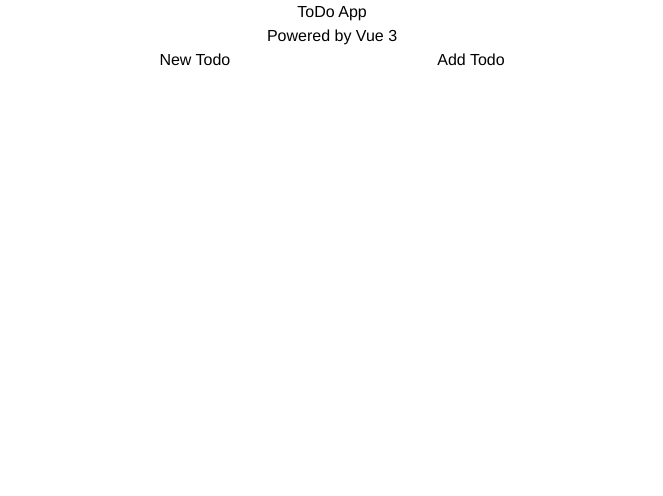
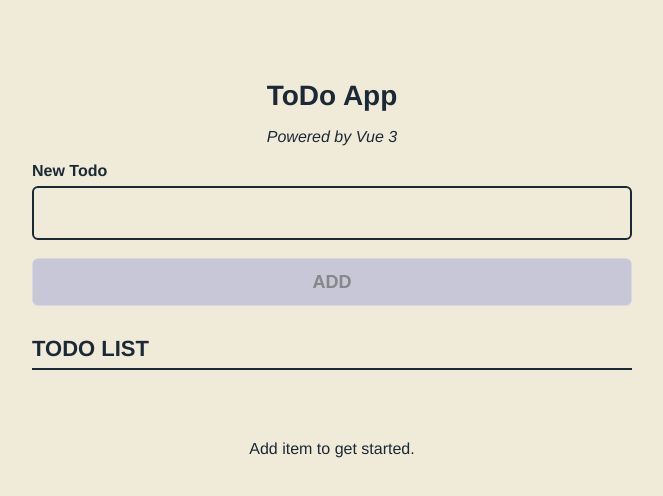
Before and after one commit to bharathvaj-ganesan/todo-vue-3, a Vue app: page / in a window 1280 px wide. Shown: the top 496 px of the page, without its empty margins (308-971 px from the left). Built offline with nearby package versions, Linux system fonts and the light colour scheme.

Commit message:
wip: add basic stylings

```diff
--- a/index.html
+++ b/index.html
@@ -3,11 +3,9 @@
 
 <head>
   <meta charset="UTF-8" />
-  <link rel="icon"
-    href="/favicon.ico" />
   <meta name="viewport"
     content="width=device-width, initial-scale=1.0" />
-  <title>ToDo Vue 3</title>
+  <title>ToDo Vue 3 App</title>
 </head>
 
 <body>
--- a/src/App.vue
+++ b/src/App.vue
@@ -38,55 +38,4 @@
 })
 </script>
 
-<style lang="scss">
-#app {
-  font-family: Avenir, Helvetica, Arial, sans-serif;
-  -webkit-font-smoothing: antialiased;
-  -moz-osx-font-smoothing: grayscale;
-  text-align: center;
-}
-html,
-body {
-  height: 100%;
-  box-sizing: border-box;
-}
-
-.todo {
-  &__ {
-    &container {
-    }
-
-    &title {
-    }
-
-    &caption {
-    }
-
-    &add {
-      &- {
-        &item {
-          &__ {
-            &label {
-            }
-            &input {
-            }
-            &action {
-            }
-          }
-        }
-      }
-    }
-
-    &list {
-      &-item {
-        &__ {
-          &title {
-          }
-          &remove {
-          }
-        }
-      }
-    }
-  }
-}
-</style>
+<style src="./styles/main.scss"></style>
--- a/src/components/AddTodo.vue
+++ b/src/components/AddTodo.vue
@@ -1,5 +1,5 @@
 <template>
-  <form @submit.prevent="addTodo">
+  <form class="todo__add-item" @submit.prevent="addTodo">
     <label class="todo__add-item__label" for="new-todo">New Todo</label>
     <input
       class="todo__add-item__input"
@@ -7,7 +7,7 @@
       type="text"
       v-model="newTodo"
     />
-    <button class="todo__add-item__action">Add Todo</button>
+    <button class="todo__add-item__action" :disabled="!newTodo">Add</button>
   </form>
 </template>
 
--- a/src/components/TodoItem.vue
+++ b/src/components/TodoItem.vue
@@ -1,7 +1,7 @@
 <template>
   <li class="todo__list-item">
     <span class="todo__list-item__title"> {{ todo }}</span>
-    <button class="todo__list-item__remove" @click="$emit('remove')">
+    <button class="todo__list-item__action" @click="$emit('remove')">
       Remove
     </button>
   </li>
--- a/src/components/TodoList.vue
+++ b/src/components/TodoList.vue
@@ -1,12 +1,20 @@
 <template>
-  <ul class="todo__list">
+  <div class="todo__list">
+    <h2 class="todo__list__title">ToDo List</h2>
+    <ul>
+      <div class="todo__list--empty" v-if="!todos.length">
+        Add item to get started.
+      </div>
+      <template v-else>
         <TodoItem
           v-for="(todo, index) of todos"
           :todo="todo"
           :key="index"
           @remove="$emit('remove', index)"
         />
+      </template>
     </ul>
+  </div>
 </template>
 
 <script lang="ts">
--- a/src/main.ts
+++ b/src/main.ts
@@ -1,5 +1,4 @@
 import { createApp } from 'vue'
 import App from './App.vue';
-import 'virtual:windi.css';
 
 createApp(App).mount('#app');
--- /dev/null
+++ b/src/styles/main.scss
@@ -0,0 +1,174 @@
+$btn_bg_color: #a0a4d9;
+
+@media (prefers-color-scheme: light) {
+  :root {
+    --bg-primary: #f0ebd8;
+    --text-primary: #1b2836;
+    --border-primary: #655e56;
+  }
+}
+
+@media (prefers-color-scheme: dark) {
+  :root {
+    --bg-primary: #243447;
+    --text-primary: #fff;
+    --border-primary: #3d5566;
+  }
+}
+
+#app {
+  font-family: Avenir, Helvetica, Arial, sans-serif;
+  -webkit-font-smoothing: antialiased;
+  -moz-osx-font-smoothing: grayscale;
+  text-align: center;
+  height: 100%;
+  width: 100%;
+
+}
+
+html,
+body {
+  height: 100%;
+  box-sizing: border-box;
+  color: var(--text-primary);
+  background-color: var(--bg-primary);
+  border-color: var(--border-primary);
+}
+
+.todo {
+  &__ {
+    &container {
+      max-width: 600px;
+      margin-left: auto;
+      margin-right: auto;
+      padding: 20px;
+      margin-top: 60px;
+    }
+
+    &title {
+      font-weight: 700;
+      font-size: 28px;
+      margin: 0;
+    }
+
+    &caption {
+      font-size: 16px;
+      font-style: italic;
+
+    }
+
+    &add {
+      &- {
+        &item {
+          display: flex;
+          flex-direction: column;
+          width: 100%;
+
+          &__ {
+            &label {
+              font-size: 16px;
+              font-weight: 700;
+              text-align: start;
+              padding: 0px;
+            }
+
+            &input {
+              background-color: transparent;
+              border: 2px solid;
+              color: inherit;
+              height: 48px;
+              box-shadow: none;
+              outline: none;
+              padding-left: 12px;
+              padding-right: 12px;
+              border-radius: 6px;
+              font-size: 18px;
+              margin-top: 6px;
+              margin-bottom: 12px;
+            }
+
+            &action {
+              text-transform: uppercase;
+              cursor: pointer;
+              background-color: $btn_bg_color;
+              border: 1px solid $btn_bg_color;
+              font-weight: 700;
+              height: 48px;
+              box-shadow: none;
+              outline: none;
+              padding-left: 12px;
+              padding-right: 12px;
+              border-radius: 6px;
+              font-size: 18px;
+              margin-top: 6px;
+              margin-bottom: 12px;
+              color: inherit;
+
+              &:disabled {
+                border-color: lighten($color: $btn_bg_color, $amount: 10);
+                cursor: not-allowed;
+                box-shadow: none !important;
+                opacity: 0.5;
+              }
+            }
+          }
+        }
+      }
+    }
+
+    &list {
+      ul {
+        list-style: none;
+        padding: 0px;
+      }
+
+      &__title {
+        font-size: 22px;
+        border-bottom: 2px solid;
+        padding-bottom: 6px;
+        text-align: left;
+        text-transform: uppercase;
+      }
+
+      &--empty {
+        display: flex;
+        align-items: center;
+        justify-content: center;
+        height: 120px;
+      }
+
+      &-item {
+        border: 2px solid;
+        background: transparent;
+        padding: 12px 24px;
+        display: flex;
+        align-items: center;
+        justify-content: space-between;
+        text-align: left;
+        margin-bottom: 16px;
+        box-shadow: none;
+        outline: none;
+        border-radius: 6px;
+
+        &__ {
+          &title {}
+
+          &action {
+            text-transform: uppercase;
+            cursor: pointer;
+            background-color: $btn_bg_color;
+            border: 1px solid $btn_bg_color;
+            font-weight: 700;
+            height: 24px;
+            box-shadow: none;
+            outline: none;
+            padding: 0 6px;
+            border-radius: 6px;
+            font-size: 12px;
+            color: inherit;
+          }
+        }
+      }
+    }
+  }
+}
--- a/vite.config.ts
+++ b/vite.config.ts
@@ -1,9 +1,17 @@
-import { defineConfig } from 'vite'
+import { defineConfig } from 'vite';
 import vue from '@vitejs/plugin-vue';
-import WindiCSS from 'vite-plugin-windicss'
+import path from 'path';
 
 
 // https://vitejs.dev/config/
 export default defineConfig({
-  plugins: [vue(), WindiCSS()]
+  plugins: [vue()],
+  resolve: {
+    alias: {
+      '@': path.resolve(__dirname, '/src'),
+    },
+  },
+  server: {
+    open: true,
+  }
 })
```
Also changed, not shown: package.json (+5 -5 lines), tailwind.config.js (deleted), 1 other file (tests, documents, lock files or other folders). Lines whose indentation alone changed are shown as unchanged.
